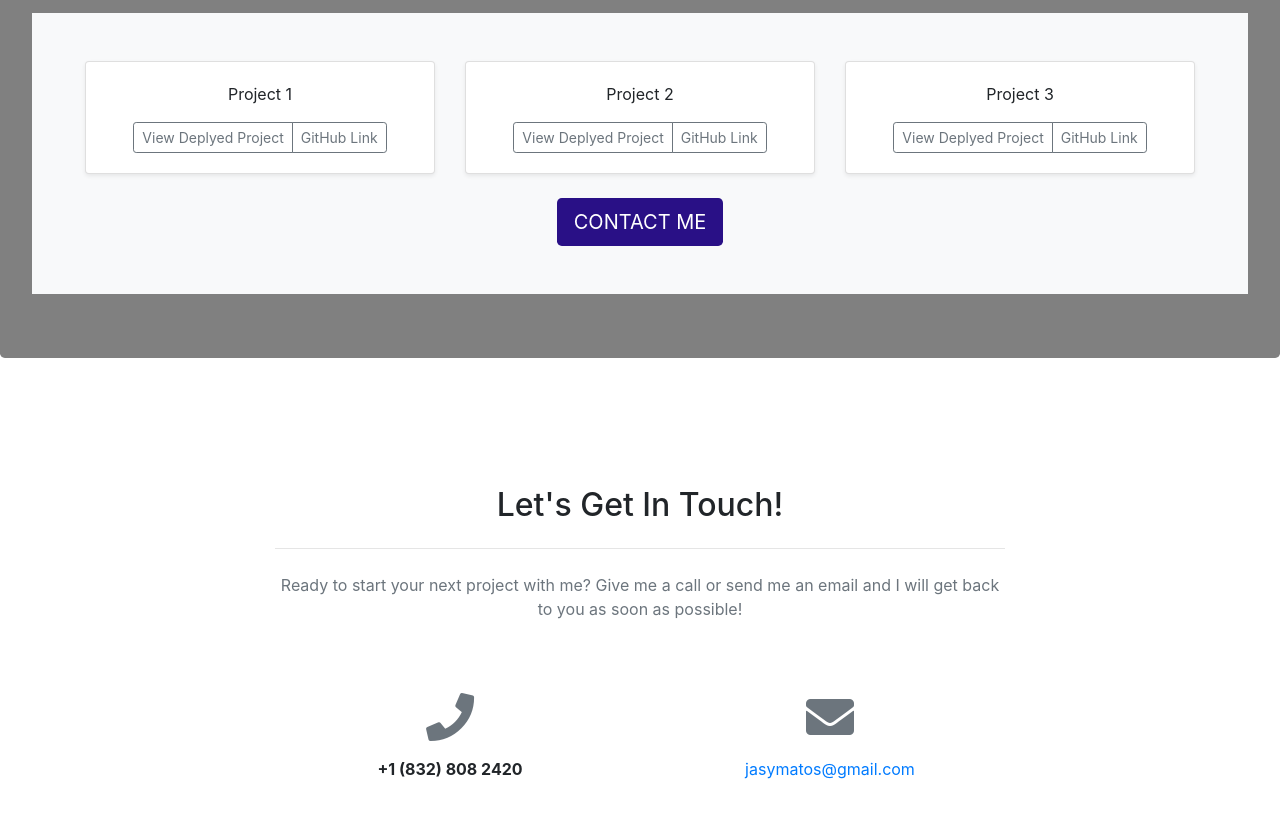
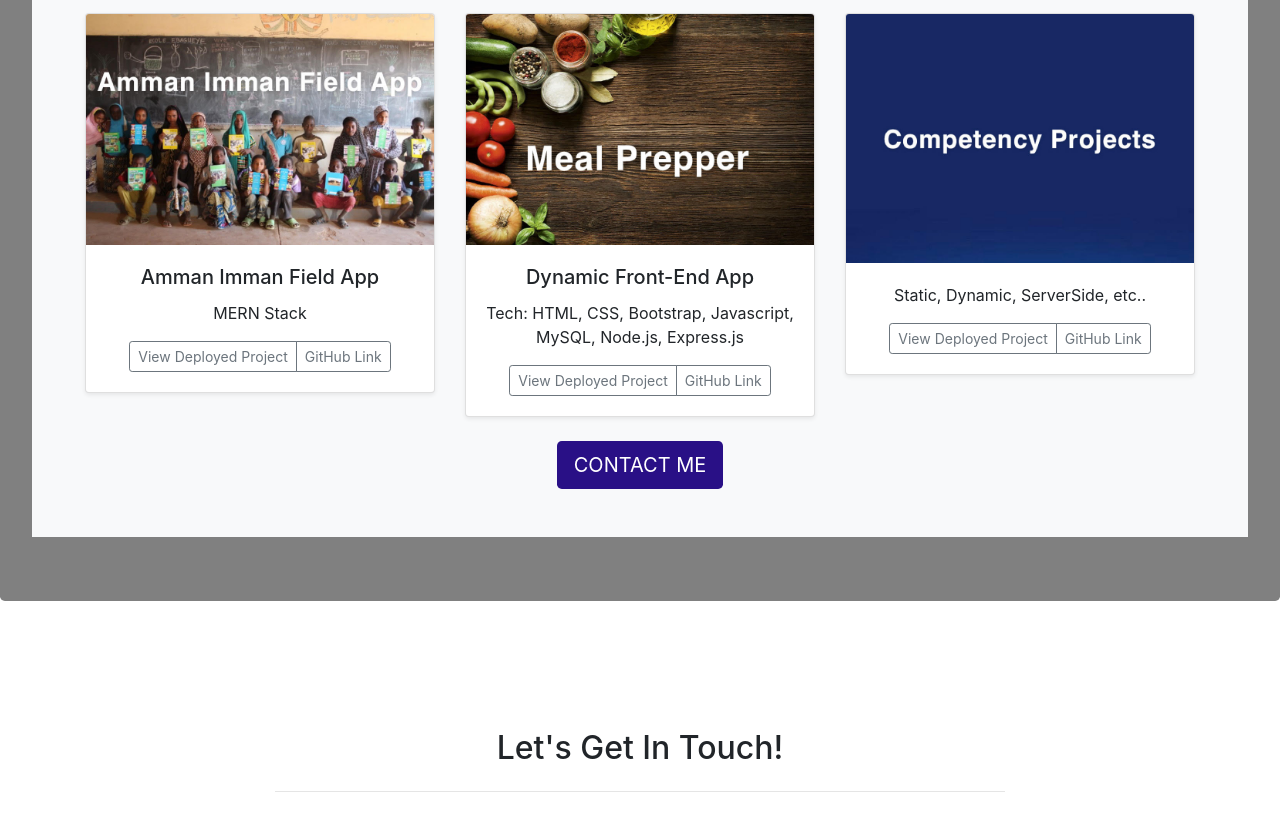
Before and after one commit to jybragg/My-Portfolio, a plain HTML site: page index.html in a window 1280 px wide. Shown: the part 1907-2720 px from the top of the page. Drawn offline with nearby package versions, Linux system fonts and the light colour scheme.

Commit message:
add thumbnail, description and links to projects

```diff
--- a/index.html
+++ b/index.html
@@ -85,7 +85,8 @@
         <div class="row" id="about-btn-row">
           <div class="col-lg-12 justify-content-center text-center">
             <a class="btn  btn-dark btn-lg text-uppercase js-scroll-trigger" href="#mainPortfolio">My
-              Portfolio</a> <br>
+              Portfolio</a>
+            <br><br><br>
           </div>
         </div>
 
@@ -95,7 +96,7 @@
     <!-- Portfolio Section -->
     <section class="jumbotron text-center" id="mainPortfolio">
       <div class="container">
-        <br><br><br>
+        <br>
         <h1 class="jumbotron-heading text-white" id="porfolioTitle">Jasmin's Portfolio</h1>
         <p class="lead text-white">Below you'll find ...</p>
       </div>
@@ -106,14 +107,36 @@
           <div class="row">
 
             <div class="col-md-4">
+
               <div class="card mb-4 shadow-sm">
-
+                <img src="./assets/images/imman.jpg" class="card-img-top" alt="Field App">
                 <div class="card-body">
-                  <p class="card-text">Project 1</p>
+                  <h5 class="card-title">Amman Imman Field App</h5>
+                  <p class="card-text">MERN Stack</p>
                   <div class="d-flex justify-content-center align-items-center">
                     <div class="btn-group">
-                      <button type="button" class="btn btn-sm btn-outline-secondary">View Deplyed Project</button>
-                      <button type="button" class="btn btn-sm btn-outline-secondary">GitHub Link</button>
+                      <a type="button" class="btn btn-sm btn-outline-secondary"
+                        href="https://ammanimman-fieldapp.herokuapp.com/">View Deployed Project</a>
+                      <a type="button" class="btn btn-sm btn-outline-secondary"
+                        href="https://github.com/jybragg/field-app">GitHub Link</a>
+                    </div>
+                  </div>
+                </div>
+              </div>
+
+            </div>
+
+            <div class="col-md-4">
+              <div class="card mb-4 shadow-sm">
+                <img src="./assets/images/mealprep.jpg" class="card-img-top" alt="Meal Prepper">
+                <div class="card-body">
+                    <h5 class="card-title">Dynamic Front-End App</h5>
+                  <p class="card-text">Tech: HTML, CSS, Bootstrap, Javascript, MySQL, Node.js, Express.js</p>
+                  <div class="d-flex justify-content-center align-items-center">
+                    <div class="btn-group">
+                      <a type="button" class="btn btn-sm btn-outline-secondary" href="#">View Deployed Project</a>
+                      <a type="button" class="btn btn-sm btn-outline-secondary"
+                        href="https://github.com/jybragg/MealPrepper">GitHub Link</a>
                     </div>
                   </div>
                 </div>
@@ -122,28 +145,14 @@
 
             <div class="col-md-4">
               <div class="card mb-4 shadow-sm">
-
+                <img src="./assets/images/competency.jpg" class="card-img-top" alt="Projects">
                 <div class="card-body">
-                  <p class="card-text">Project 2</p>
+                  <p class="card-text">Static, Dynamic, ServerSide, etc..</p>
                   <div class="d-flex justify-content-center align-items-center">
                     <div class="btn-group">
-                      <button type="button" class="btn btn-sm btn-outline-secondary">View Deplyed Project</button>
-                      <button type="button" class="btn btn-sm btn-outline-secondary">GitHub Link</button>
-                    </div>
-                  </div>
-                </div>
-              </div>
-            </div>
-
-            <div class="col-md-4">
-              <div class="card mb-4 shadow-sm">
-
-                <div class="card-body">
-                  <p class="card-text">Project 3</p>
-                  <div class="d-flex justify-content-center align-items-center">
-                    <div class="btn-group">
-                      <button type="button" class="btn btn-sm btn-outline-secondary">View Deplyed Project</button>
-                      <button type="button" class="btn btn-sm btn-outline-secondary">GitHub Link</button>
+                      <a type="button" class="btn btn-sm btn-outline-secondary" href="#">View Deployed Project</a>
+                      <a type="button" class="btn btn-sm btn-outline-secondary"
+                        href="https://github.com/jybragg">GitHub Link</a>
                     </div>
                   </div>
                 </div>
@@ -151,8 +160,7 @@
             </div>
           </div>
           <a class="btn btn-lg text-white text-uppercase js-scroll-trigger" href="#mainContact"
-            style="background:#291086">Contact
-            Me</a>
+            style="background:#291086">Contact Me</a>
         </div>
       </div>
     </section>
```
Also changed, not shown: server.js (deleted, +0 -19 lines), README.md, assets/images/Amman-Imman-Logo-mobile.png (added), assets/images/ammanschool.jpg (added), assets/images/competency.jpg (added), assets/images/food.png (added), assets/images/imman.jpg (added), assets/images/mealprep.jpg (added), assets/images/salad.png (added).
